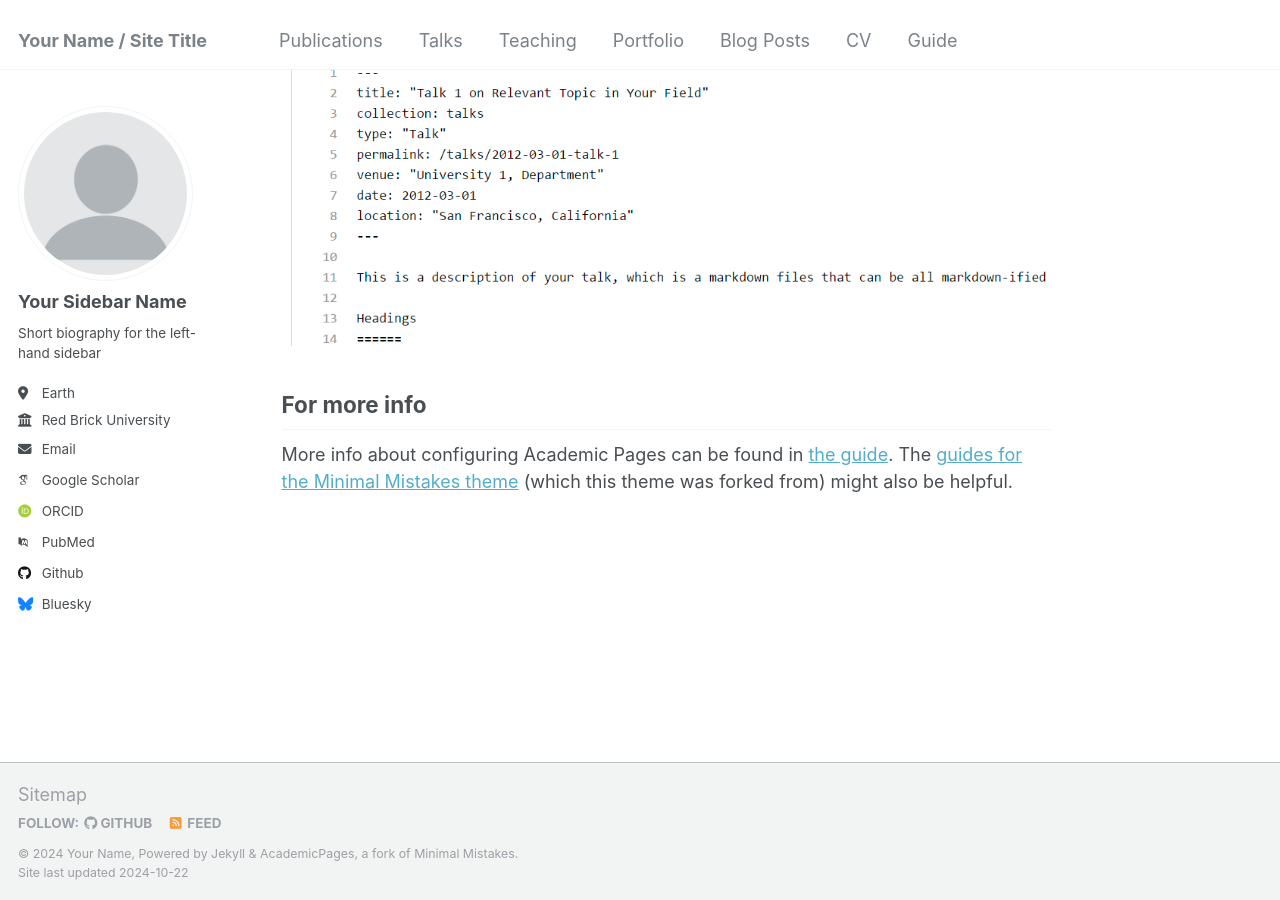
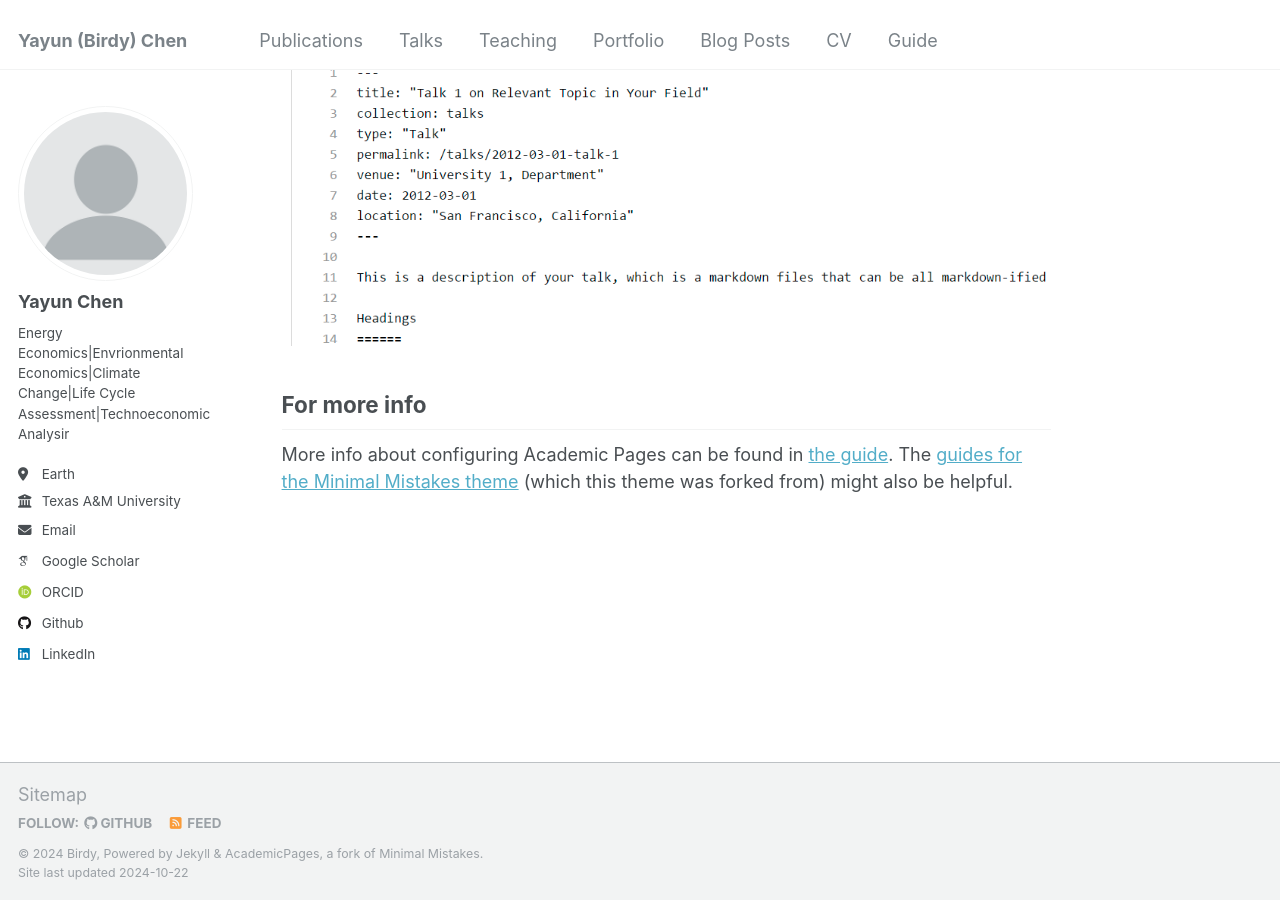
Before and after one commit to superBirdy/birdy.github.io, a Jekyll site: the page built from _pages/about.md, in a window 1280 px wide and 900 px high, scrolled down 2643 px. Built offline with Jekyll 4.4.1, drawn with Linux system fonts in a browser that asks for light colours; some web fonts are replaced.

Commit message:
Update _config.yml

```diff
--- a/_config.yml
+++ b/_config.yml
@@ -8,13 +8,13 @@
 
 # Basic Site Settings
 locale                   : "en-US"
-title                    : "Your Name / Site Title"
+title                    : "Yayun (Birdy) Chen"
 title_separator          : "-"
-name                     : &name "Your Name"
-description              : &description "personal description"
-url                      : https://academicpages.github.io # the base hostname & protocol for your site e.g. "https://mmistakes.github.io"
+name                     : &name "Birdy"
+description              : &description "Energy Economics|Envrionmental Economics|Climate Change|Life Cycle Assessment|Technoeconomic Analysis"
+url                      : https://birdy.github.io # the base hostname & protocol for your site e.g. "https://mmistakes.github.io"
 baseurl                  : "" # the subpath of your site, e.g. "/blog"
-repository               : "academicpages/academicpages.github.io"
+repository               : "superBirdy/birdy.github.io"
 
 # Site Author - The following control what appear as part of the author content on the side bar.
 #               If a field is blank the icon and link will not appear, otherwise it will be shown.
@@ -22,33 +22,33 @@ repository               : "academicpages/academicpages.github.io"
 author:
   # Biographic information
   avatar           : "profile.png"
-  name             : "Your Sidebar Name"
+  name             : "Yayun Chen"
   pronouns         : # example: "she/her"
-  bio              : "Short biography for the left-hand sidebar"
+  bio              : "Energy Economics|Envrionmental Economics|Climate Change|Life Cycle Assessment|Technoeconomic Analysir"
   location         : "Earth"
-  employer         : "Red Brick University"
+  employer         : "Texas A&M University"
   uri              : # URL
-  email            : "none@example.org"
+  email            : "birdy@tamu.edu"
 
   # Academic websites
   arxiv            : # URL - Update with the correct link to your profile
-  googlescholar    : "https://scholar.google.com/citations?user=PS_CX0AAAAAJ"
+  googlescholar    : "https://scholar.google.com/citations?user=yZhslU0AAAAJ&hl=en"
   impactstory      : # URL
   orcid            : "http://orcid.org/yourorcidurl"
   semantic         : # URL
-  pubmed           : "https://www.ncbi.nlm.nih.gov/pubmed/?term=john+snow"
+  pubmed           :
   researchgate     : # URL
 
   # Repositories and software development
   bitbucket        : # Username - Update with your username on the site
   codepen          : # Username
   dribbble         : # Username
-  github           : "academicpages"
+  github           : "superBirdy"
   kaggle           : # Username
   stackoverflow    : # User number or user number and name (i.e., use "1" or "1/jeff-atwood")
 
   # Social media
-  bluesky          : "bsky.app" # Replace this with you Bluesky username
+  bluesky          :  # Replace this with you Bluesky username
   facebook         : # Username
   flickr           : # Username
   foursquare       : # Username
@@ -57,7 +57,7 @@ author:
   keybase          : # Username
   instagram        : # Username
   lastfm           : # Username
-  linkedin         : # Username
+  linkedin         : "https://www.linkedin.com/in/yayun-birdy-chen-96575a75/"
   mastodon         : # URL
   medium           : # URL
   pinterest        : # Username
```
